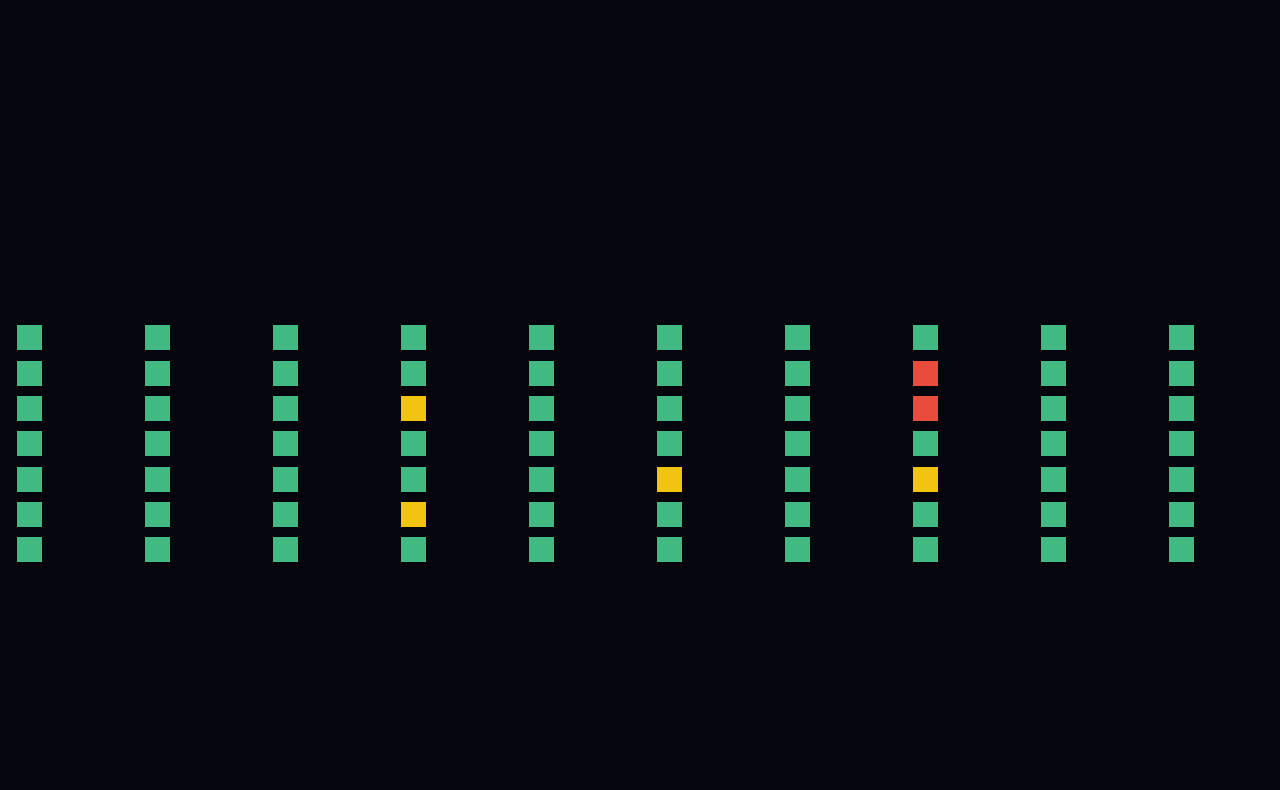
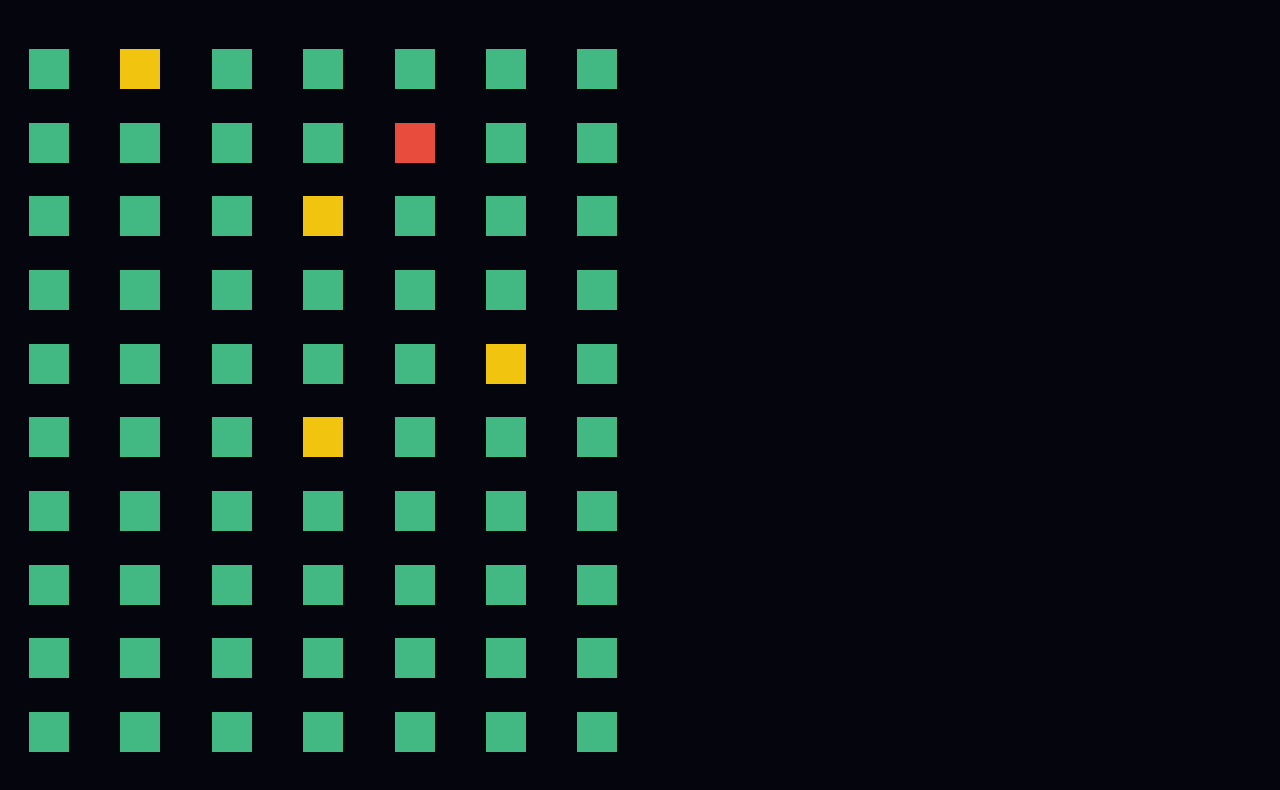
Before and after one commit to ruthrootz/habit-hub, a Vue app: page / in a window 1280 px wide. Shown: the top 790 px of the page. Built offline with nearby package versions, Linux system fonts and the light colour scheme.

Commit message:
swap rows/cols

```diff
--- a/src/App.vue
+++ b/src/App.vue
@@ -11,6 +11,8 @@
 <style>
 body {
   background-color: #04050D !important;
+  width: 50%;
+  text-align: center;
 }
 
 #app {
--- a/src/components/HabitHub.vue
+++ b/src/components/HabitHub.vue
@@ -1,6 +1,6 @@
 <template>
   <div class="grid">
-    <b-container fluid>
+    <b-container>
       <b-row class="text-center" v-for="row in ROWS" :key="row">
         <b-col v-for="column in COLUMNS" :key="column">
           <div class="cell" :class="getCellColor(row, column)"></div>
@@ -16,17 +16,20 @@ import { Vue, Component } from 'vue-property-decorator';
 @Component
 export default class HabitHub extends Vue {
   private gridState: number[][] = [
-    [0, 0, 0, 0, 0, 0, 0, 0, 0, 0],
-    [0, 0, 0, 0, 0, 0, 0, 2, 0, 0],
-    [0, 0, 0, 1, 0, 0, 0, 2, 0, 0],
-    [0, 0, 0, 0, 0, 0, 0, 0, 0, 0],
-    [0, 0, 0, 0, 0, 1, 0, 1, 0, 0],
-    [0, 0, 0, 1, 0, 0, 0, 0, 0, 0],
-    [0, 0, 0, 0, 0, 0, 0, 0, 0, 0],
+    [0, 1, 0, 0, 0, 0, 0],
+    [0, 0, 0, 0, 2, 0, 0],
+    [0, 0, 0, 1, 0, 0, 0],
+    [0, 0, 0, 0, 0, 0, 0],
+    [0, 0, 0, 0, 0, 1, 0],
+    [0, 0, 0, 1, 0, 0, 0],
+    [0, 0, 0, 0, 0, 0, 0],
+    [0, 0, 0, 0, 0, 0, 0],
+    [0, 0, 0, 0, 0, 0, 0],
+    [0, 0, 0, 0, 0, 0, 0],
   ];
 
-  private COLUMNS = 10;
-  private ROWS = 7;
+  private COLUMNS = 7;
+  private ROWS = 10;
   private ZERO = 0;
   private ONE = 1;
   private TWO = 2;
@@ -45,12 +48,12 @@ export default class HabitHub extends Vue {
 
 <style scoped>
 .grid {
-  padding-top: 25%;
+  padding-top: 5%;
 }
 .cell {
-  width: 25px;
-  height: 25px;
-  margin: 5%;
+  width: 40px;
+  height: 40px;
+  margin: 25%;
 }
 .cell-zero {
   background-color: #42b983;
```
Also changed, not shown: 1 other file (tests, documents, lock files or other folders).
